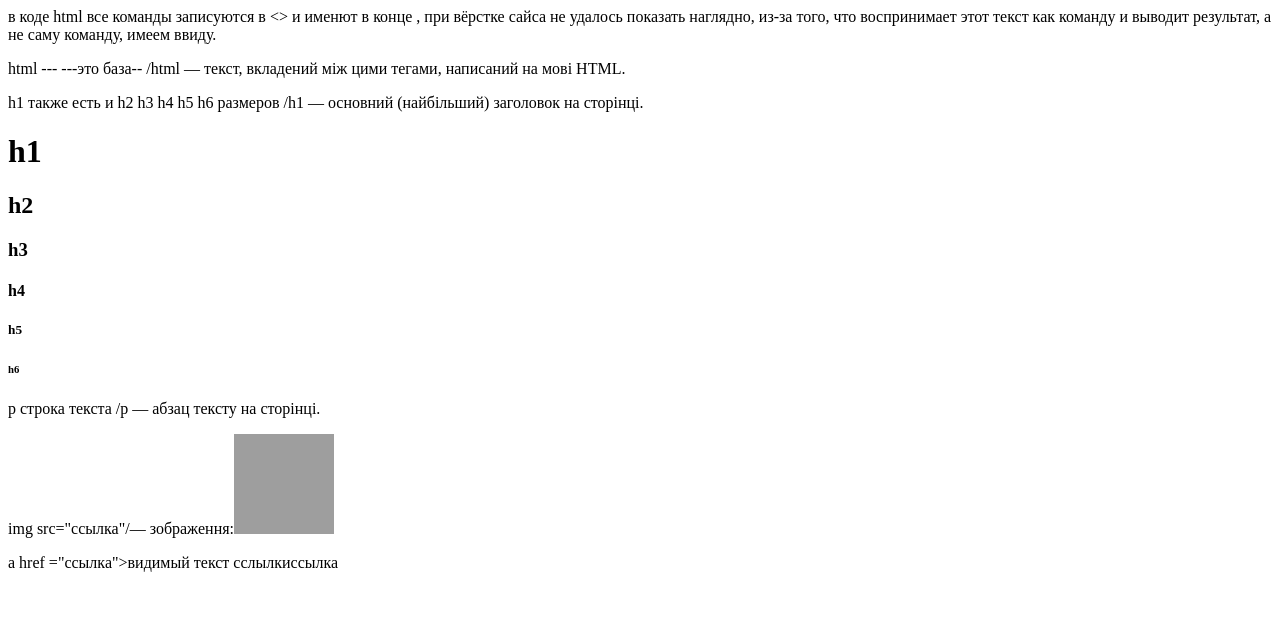
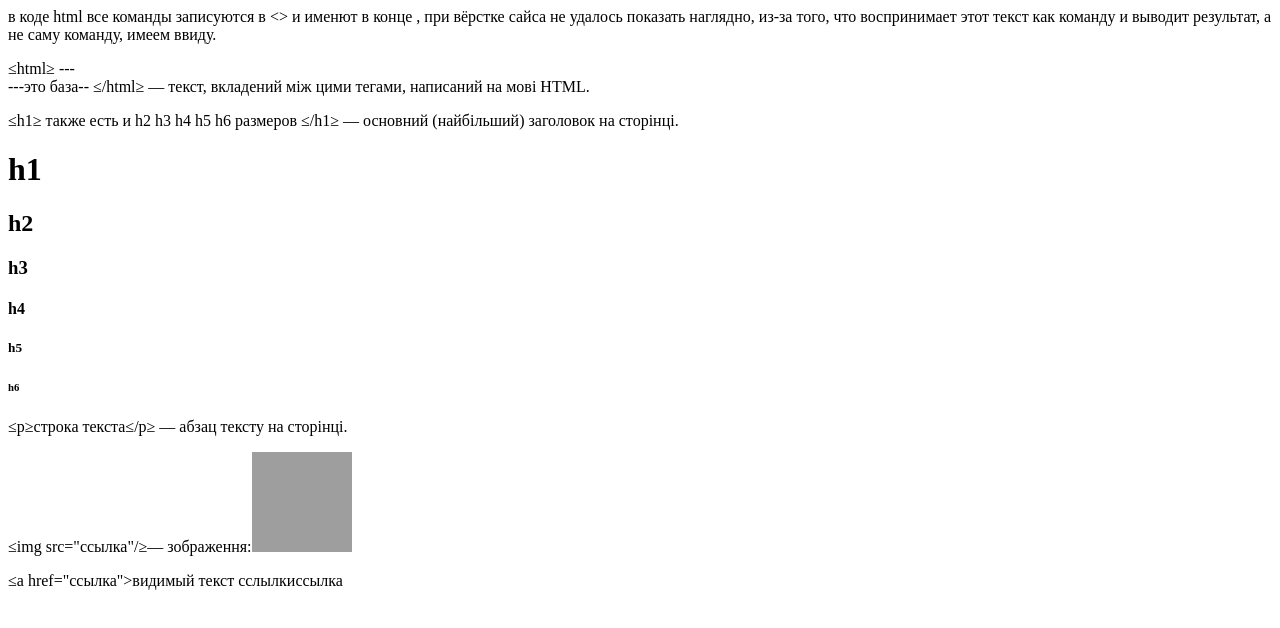
Before and after one commit to Vitori007/html-css-osnove-osnov, a plain HTML site: page index.html in a window 1280 px wide. Drawn offline with Linux system fonts and the light colour scheme; grey boxes are pictures that could not be loaded.

Commit message:
Update index.html

```diff
--- a/index.html
+++ b/index.html
@@ -1,11 +1,11 @@
 <html>
-    <p> в коде html все команды записуются в <> и именют в конце </>, при вёрстке сайса не удалось показать наглядно, из-за того, что воспринимает этот текст как команду и выводит результат, а не саму команду, имеем ввиду.
- <p>  html  ---
+    <p> в коде html все команды записуются  в <> и именют в конце </>, при вёрстке сайса не удалось показать наглядно, из-за того, что воспринимает этот текст как команду и выводит результат, а не саму команду, имеем ввиду.
+ <p>  ≤html≥  --- </br>
       ---это база--
-   /html — текст, вкладений між цими тегами, написаний на мові HTML. </p>
-  <p>  h1 также есть и  h2 h3 h4 h5 h6 размеров /h1 — основний (найбільший) заголовок на сторінці. </p>
-      <h1>h1</h1> <h2>h2</h2> <h3>h3</h3> <h4>h4</h4> <h5>h5</h5> <h6>h6</h6>
-  <p>  p строка текста /p — абзац тексту на сторінці.</p>
-  <p>  img src="ссылка"/— зображення:<img src="https://drasler.ru/wp-content/uploads/2020/06/%D0%98%D0%BD%D1%82%D0%B5%D1%80%D0%B5%D1%81%D0%BD%D1%8B%D0%B5-%D0%BA%D0%B0%D1%80%D1%82%D0%B8%D0%BD%D0%BA%D0%B8-%D0%B1%D0%B5%D0%B7-%D1%81%D0%BB%D0%BE%D0%B2-%D1%81%D0%BE-%D1%81%D0%BC%D1%8B%D1%81%D0%BB%D0%BE%D0%BC-001.jpg"width="100px" height="100px"/></p>
-  <p>  a href ="ссылка">видимый текст сслылки</a — посилання: <a href="https://ru.m.wiktionary.org/wiki/%D1%81%D1%81%D1%8B%D0%BB%D0%BA%D0%B0">ссылка</a></p>
+      ≤/html≥ — текст, вкладений між цими тегами, написаний на мові HTML. </p>
+  <p> ≤h1≥ также есть и  h2 h3 h4 h5 h6 размеров ≤/h1≥ — основний (найбільший) заголовок на сторінці. </p>
+    <div> <h1> h1 </h1> <h2> h2 </h2> <h3> h3 </h3> <h4> h4 </h4> <h5> h5 </h5> <h6> h6 </h6></div>
+  <p>  ≤p≥строка текста≤/p≥ — абзац тексту на сторінці.</p>
+  <p>  ≤img src="ссылка"/≥— зображення:<img src="https://drasler.ru/wp-content/uploads/2020/06/%D0%98%D0%BD%D1%82%D0%B5%D1%80%D0%B5%D1%81%D0%BD%D1%8B%D0%B5-%D0%BA%D0%B0%D1%80%D1%82%D0%B8%D0%BD%D0%BA%D0%B8-%D0%B1%D0%B5%D0%B7-%D1%81%D0%BB%D0%BE%D0%B2-%D1%81%D0%BE-%D1%81%D0%BC%D1%8B%D1%81%D0%BB%D0%BE%D0%BC-001.jpg"width="100px" height="100px"/></p>
+  <p>  ≤a href="ссылка">видимый текст сслылки</a≥ — посилання: <a href="https://ru.m.wiktionary.org/wiki/%D1%81%D1%81%D1%8B%D0%BB%D0%BA%D0%B0">ссылка</a></p>
 </html>
```
